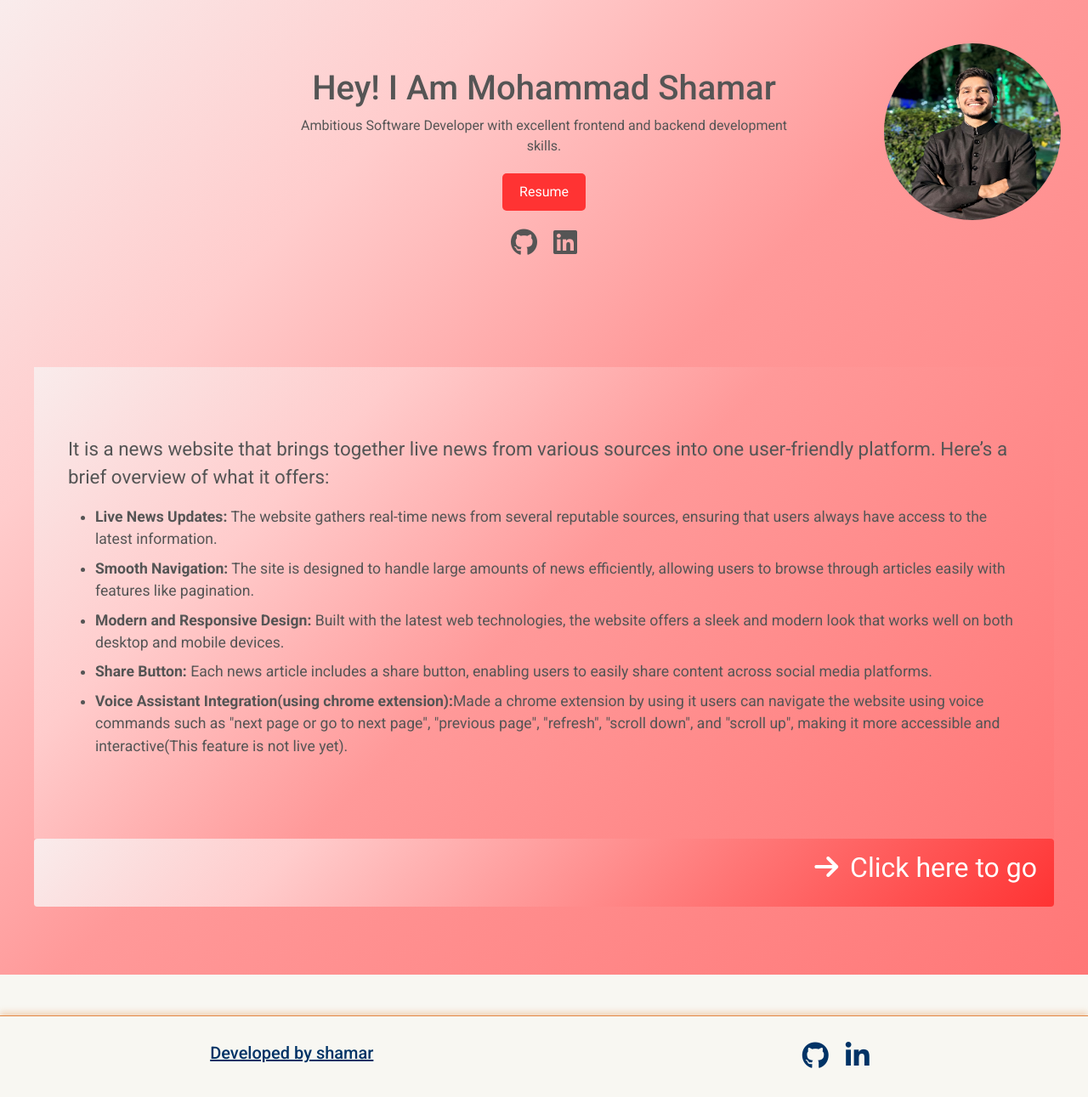
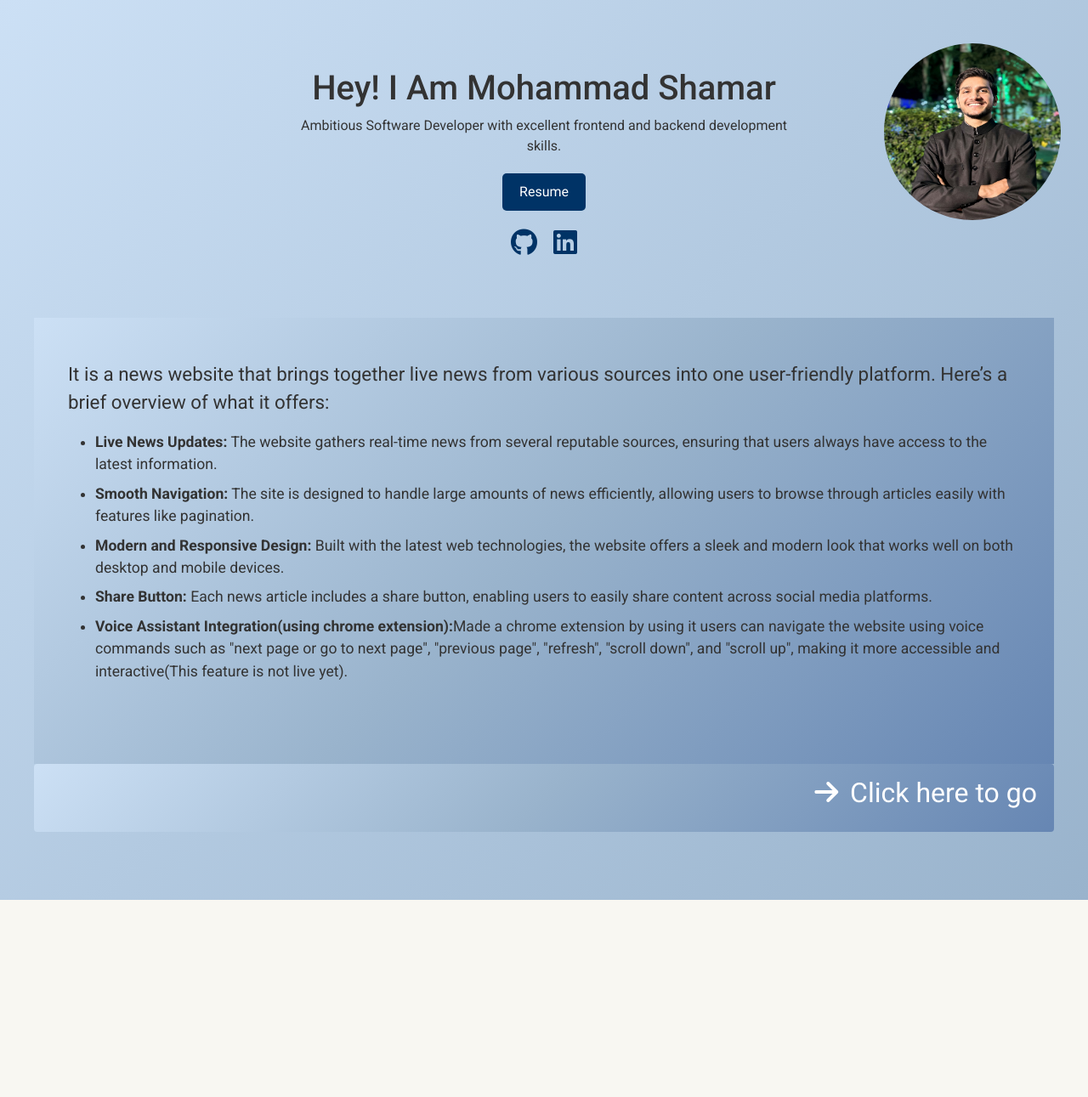
Before and after one commit to shamar0/shamar-news, a Next.js app: page / in a window 1280 px wide. Shown: the whole page at 85% size. After the commit the page ends 1059 px from the top, so only its background shows below. Built offline with nearby package versions, Linux system fonts and the light colour scheme.

Commit message:
added styles

```diff
--- a/src/app/_components/footer.js
+++ b/src/app/_components/footer.js
@@ -6,7 +6,7 @@ export default function Footer() {
   return (
     <div className="footer mt-5" >
       <div>
-        <h5><Link href="https://shamar-news-53j6.vercel.app" className="footer-text" style={{textDecoration:"underline"}} >Developed by shamar</Link> </h5>
+        <h5><Link href="https://shamar.co.in/" className="footer-text" style={{textDecoration:"underline"}} >Developed by shamar</Link> </h5>
       </div>
 
       <div>
--- /dev/null
+++ b/src/app/_components/footerWrapper.js
@@ -0,0 +1,12 @@
+"use client";
+
+import { usePathname } from 'next/navigation';
+import Footer from './footer';
+
+const FooterWrapper = () => {
+  const pathname = usePathname();
+  const shouldShowFooter = pathname !== '/';
+  return shouldShowFooter ? <Footer /> : null;
+};
+
+export default FooterWrapper;
--- a/src/app/globals.css
+++ b/src/app/globals.css
@@ -33,8 +33,6 @@ body {
   background-color: var(--background-off-white) !important;
   color: var(--text-dark);
   font-family: 'Roboto', sans-serif;
-  /* background-color: whitesmoke !important; */
-  /* background-color: #f0f0f0; */
 }
 
 .main-content {
@@ -90,9 +88,11 @@ body {
 /* Hero Section CSS */
 .hero-section {
   position: relative;
-  background: linear-gradient(135deg, #f9ecec, #ffcccc, #ff9999, #ff8888, #ff7777);
+  background-color:  var(--background-off-white);
   padding: 80px 40px;
-  color: #555;
+  background: linear-gradient(135deg, #cce0f5, #99b3cc);
+
+
 }
 
 .hero-content {
@@ -108,7 +108,7 @@ body {
 .hero-buttons a {
   display: inline-block;
   padding: 10px 20px;
-  background-color: #ff3333;
+  background-color: var(--primary-navy);
   color: #fff;
   border-radius: 5px;
   text-decoration: none;
@@ -116,7 +116,7 @@ body {
 }
 
 .hero-buttons a:hover {
-  background-color: #cc0000;
+  background-color: var(--primary-navy-transparent);
 }
 
 .hero-icons {
@@ -126,12 +126,12 @@ body {
 .hero-icons i {
   display: inline-block;
   margin: 0 0.6rem;
-  color: #555;
+  color: var(--primary-navy);
   font-size: 2em;
 }
 
 .hero-icons i:hover {
-  color: #ff3333;
+  color: var(--primary-navy-transparent);
 }
 
 .profile-image-hero {
@@ -145,7 +145,9 @@ body {
 }
 
 .profile-section{
-  margin-top: 8rem;
+  margin-top: 70px;
+  background: linear-gradient(135deg, #cce0f5, #99b3cc, #6686b3);
+  padding-top: 50px;
 }
 
 .paragraph-home{
@@ -167,7 +169,6 @@ ul li{
   }
 
   .hero-content {
-    /* margin-top: 8rem; */
     padding: 0 20px;
   }
 
@@ -198,7 +199,7 @@ ul li{
   width: 100%;
   height: 5rem;
   padding: 10px 20px;
-  background: linear-gradient(135deg, #f9ecec, #ffcccc, #ff9999, #ff6666, #ff3333);
+  background: linear-gradient(135deg, #cce0f5, #99b3cc, #6686b3);
   border-radius: 4px;
   transition: background-color 0.3s;
 }
@@ -233,4 +234,8 @@ ul li{
   .paragraph-home{
     font-size: 18px !important;
   }
+  .profile-section{
+    margin-top: 30px;
+    padding-top: 8px;
+  }
 }
--- a/src/app/layout.js
+++ b/src/app/layout.js
@@ -1,8 +1,7 @@
 import "bootstrap/dist/css/bootstrap.min.css";
 import "./globals.css";
-import Footer from "./_components/footer";
 import NavbarWrapper from "./_components/navbarWrapper";
-import Navbar from "./_components/navbar";
+import FooterWrapper from "./_components/footerWrapper";
 
 
 export const metadata = {
@@ -16,11 +15,10 @@ export default function RootLayout({ children }) {
     <html lang="en">
       <body>
           <NavbarWrapper />
-          {/* <Navbar/> */}
         <div className="main-content">
           {children}
         </div>
-        <Footer />
+        <FooterWrapper/>
       </body>
     </html>
   );
```
